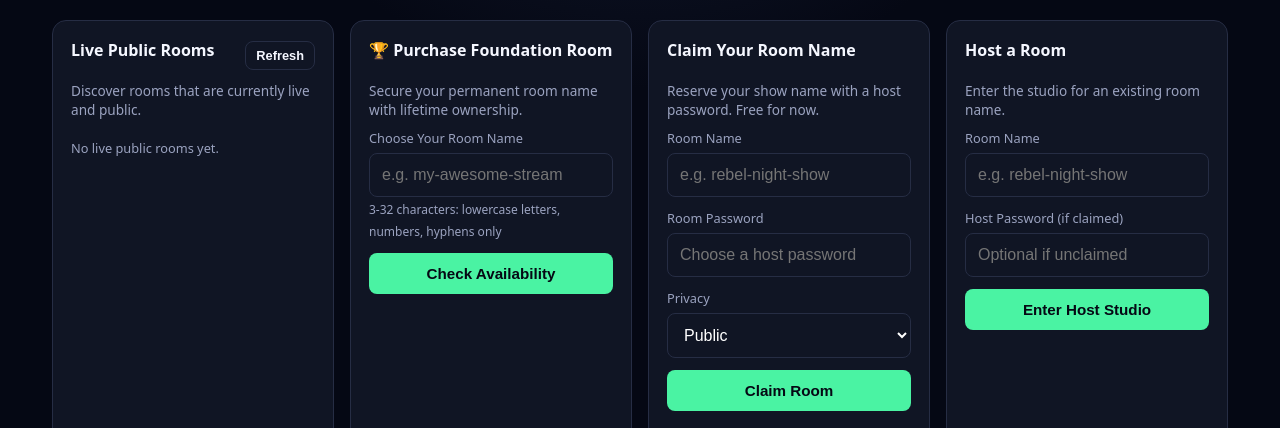
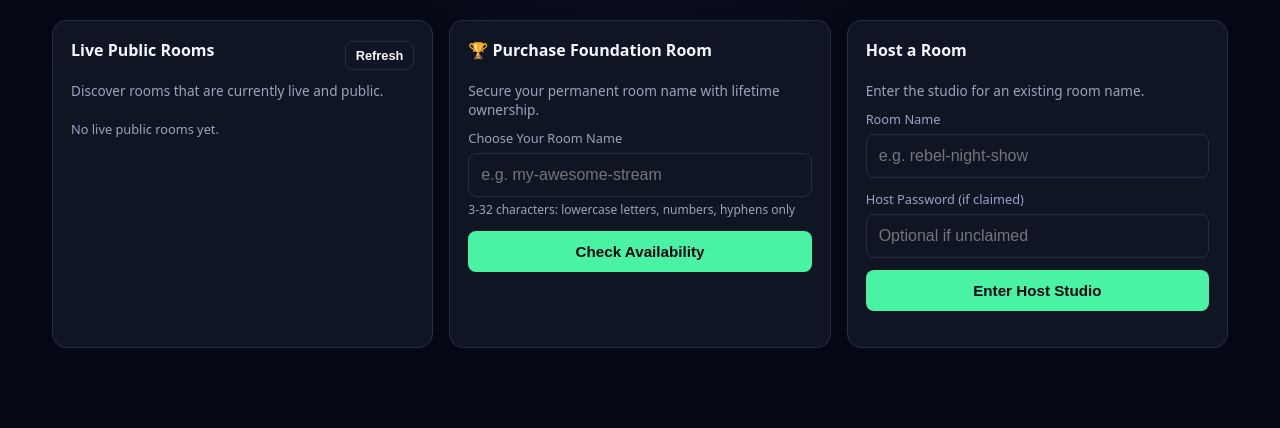
Before and after one commit to Elephant-logic/Rebelelite, a website: page public/landing.html in a window 1280 px wide. Shown: the part 372-800 px from the top of the page. Drawn offline with nearby package versions, Linux system fonts and the light colour scheme; no server answers; a script that the page names is missing.

Commit message:
Update landing.html

```diff
--- a/public/landing.html
+++ b/public/landing.html
@@ -242,30 +242,6 @@
       </section>
 
       <section class="landing-card">
-        <h2>Claim Your Room Name</h2>
-        <p class="landing-muted">Reserve your show name with a host password. Free for now.</p>
-        <form id="claimRoomForm" class="landing-form">
-          <div class="field">
-            <label>Room Name</label>
-            <input id="claimRoomName" type="text" placeholder="e.g. rebel-night-show" required />
-          </div>
-          <div class="field">
-            <label>Room Password</label>
-            <input id="claimRoomPassword" type="text" placeholder="Choose a host password" required />
-          </div>
-          <div class="field">
-            <label>Privacy</label>
-            <select id="claimRoomPrivacy" class="select-input">
-              <option value="public" selected>Public</option>
-              <option value="private">Private</option>
-            </select>
-          </div>
-          <button class="btn primary full-width" type="submit">Claim Room</button>
-          <div id="claimRoomStatus" class="status-message"></div>
-        </form>
-      </section>
-
-      <section class="landing-card">
         <h2>Host a Room</h2>
         <p class="landing-muted">Enter the studio for an existing room name.</p>
         <form id="hostRoomForm" class="landing-form">
```
